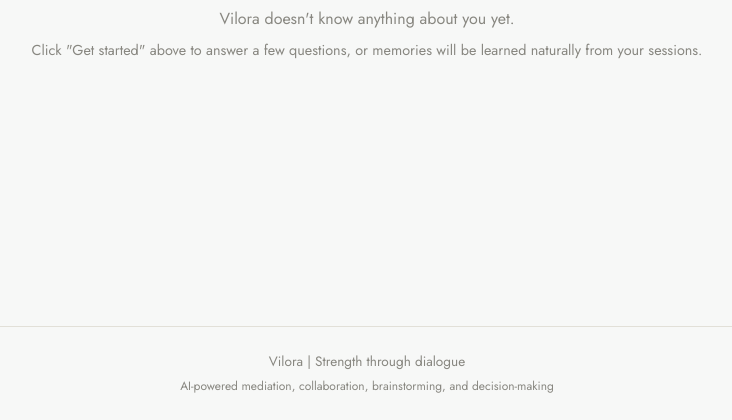
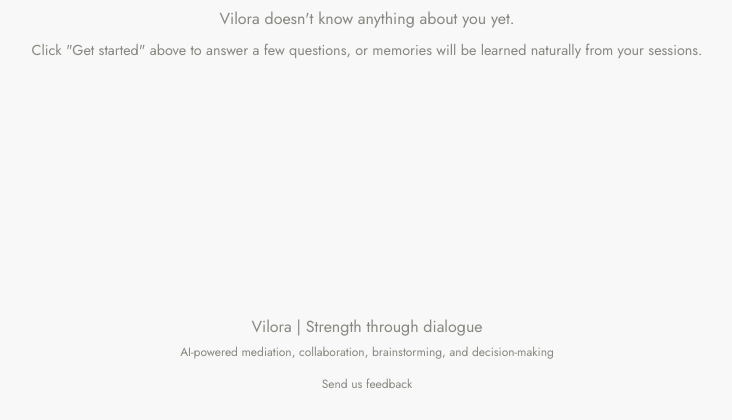
Before and after one commit to Ox805/vilora, a Flask app: page /about-me in a window 1280 px wide. Shown: the part 380-800 px from the top of the page, without its empty margins (273-1005 px from the left). Run offline with Flask 3, Linux system fonts and the light colour scheme; a user stored in the database is signed in; data that the repository does not hold is empty; parts of the project's set-up code (start-up, migrations or seed data) failed here and were passed over; some libraries are stand-ins or nearby versions.

Commit message:
Add feedback link in footer to support@maiatech.ai

```diff
--- a/static/css/style.css
+++ b/static/css/style.css
@@ -82,6 +82,17 @@ body {
     text-align: center;
     padding: 1.5rem;
     color: var(--text-muted);
+}
+
+.feedback-link {
+    color: var(--text-muted);
+    font-size: 0.75rem;
+    text-decoration: none;
+}
+
+.feedback-link:hover {
+    color: var(--primary);
+    text-decoration: underline;
     font-size: 0.85rem;
     border-top: 1px solid var(--border);
 }
--- a/templates/base.html
+++ b/templates/base.html
@@ -55,6 +55,7 @@
     <footer class="footer">
         <p>Vilora | Strength through dialogue</p>
         <p style="color: var(--text-muted); font-size: 0.75rem; margin-top: 0.25rem;">AI-powered mediation, collaboration, brainstorming, and decision-making</p>
+        <p style="margin-top: 0.5rem;"><a href="mailto:support@maiatech.ai?subject=Vilora Feedback" class="feedback-link">Send us feedback</a></p>
     </footer>
 
     <script src="{{ url_for('static', filename='js/api.js') }}"></script>
```
